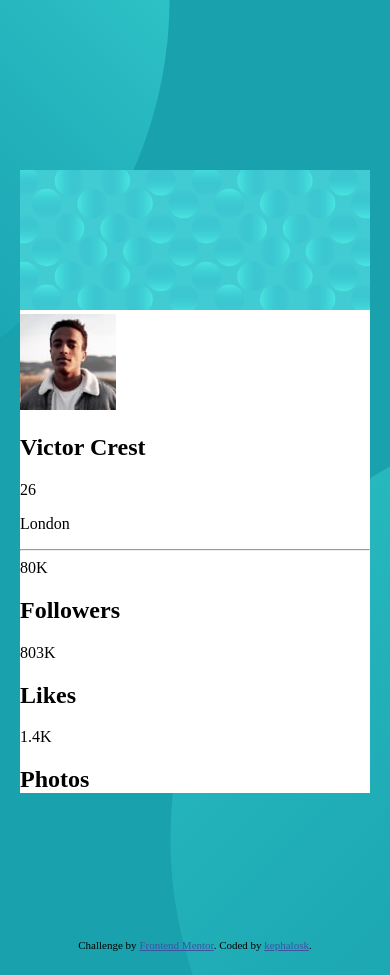
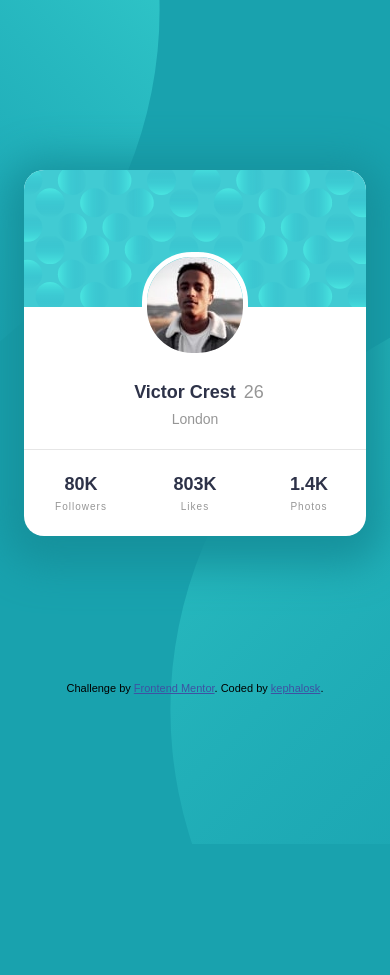
Before and after one commit to kephalosk/profile-card-component, a plain HTML site: page index.html in a window 390 px wide. After the commit the page ends 844 px from the top, so only its background shows below. Drawn offline with Linux system fonts and the light colour scheme; a web font is replaced by a local one.

Commit message:
add responsive design

```diff
--- a/index.html
+++ b/index.html
@@ -4,6 +4,7 @@
         <meta charset="UTF-8">
         <meta name="viewport" content="width=device-width, initial-scale=1.0">
         <link rel="icon" type="image/png" sizes="32x32" href="images/favicon-32x32.png">
+        <link rel="stylesheet" href="https://fonts.google.com/specimen/Kumbh+Sans">
         <title>kephalosk |</title>
         <style>
             .attribution {
@@ -16,8 +17,79 @@
             }
 
             .profileCard {
+                align-items: center;
                 background-color: hsl(0, 0%, 100%);
+                border-radius: 20px;
+                box-shadow: 0 10px 40px 20px hsl(185, 75%, 35%);
+                display: flex;
+                flex-direction: column;
                 margin: 146px 0;
+                max-width: 350px;
+                width: 100%;
+            }
+
+            .profileCardBackground {
+                border-radius: 20px 20px 0 0;
+                max-width: 350px;
+                width: 100%;
+            }
+
+            .profileCardBar {
+                align-items: center;
+                display: grid;
+                grid-template-columns: 1fr 1fr 1fr;
+                justify-content: center;
+            }
+
+            .profileCardBar label {
+                color: hsl(229, 23%, 23%);
+                font-size: 18px;
+                font-weight: bold;
+            }
+
+            .profileCardBarColumn {
+                align-items: center;
+                display: flex;
+                flex-direction: column;
+                justify-content: center;
+                margin: 16px 0;
+            }
+
+            .profileCardContent {
+                position: relative;
+                width: 100%;
+            }
+
+            .profileCardContentHeadline {
+                align-items: center;
+                display: flex;
+                flex-direction: row;
+            }
+
+            .profileCardContentHeadlineAge {
+                color: hsl(0, 0%, 59%);
+                font-size: 18px;
+            }
+
+            .profileCardPicture {
+                position: absolute;
+                top: 0%;
+                left: 50%;
+                transform: translate(-50%, -50%);
+                color: white;
+                padding: 20px 0;
+                border-radius: 10px;
+                z-index: 1;
+                text-align: center;
+            }
+
+            .profileCardPictureContent {
+                border: 5px solid hsl(0, 0%, 100%);
+                border-radius: 50px;
+            }
+
+            * {
+                box-sizing: border-box
             }
 
             body {
@@ -25,27 +97,63 @@
                 background-color: hsl(185, 75%, 39%);
                 background-image: url('images/bg-pattern-top.svg'), url('images/bg-pattern-bottom.svg');
                 background-size: 850px, 850px;
-                background-position: calc(50% - 450px) calc(50% - 490px), calc(50% + 400px) calc(50% + 350px);
+                background-position: calc(50% - 460px) calc(50% - 350px), calc(50% + 400px) calc(50% + 350px);
                 background-repeat: no-repeat;
                 display: flex;
                 flex-direction: column;
+                font-family: "Kumbh Sans",sans-serif;
                 justify-content: center;
                 margin: 24px;
-                position: relative;
+            }
+
+            h1 {
+                color: hsl(229, 23%, 23%);
+                font-size: 18px;
+                margin: 8px;
+            }
+
+            h2 {
+                color: hsl(0, 0%, 59%);
+                font-size: 10px;
+                font-weight: normal;
+                letter-spacing: 1px;
+                margin-top: 6px;
+            }
+
+            header {
+                align-items: center;
+                display: flex;
+                flex-direction: column;
+                margin-top: 67px;
+            }
+
+            hr {
+                background-color: hsl(0, 0%, 90%);
+                border: 0;
+                height: 1px;
+                width: 100%;
+            }
+
+            p {
+                color: hsl(0, 0%, 59%);
+                font-size: 14px;
+                margin-top: 0;
             }
         </style>
     </head>
     <body>
         <main>
             <div class="profileCard">
-                <img src="images/bg-pattern-card.svg" alt="background picture">
-                <div class="profileCardPicture">
-                    <img src="images/image-victor.jpg" alt="profile picture">
-                </div>
+                <img class="profileCardBackground" src="images/bg-pattern-card.svg" alt="background picture">
                 <section class="profileCardContent">
+                    <div class="profileCardPicture">
+                        <img class="profileCardPictureContent" src="images/image-victor.jpg" alt="profile picture">
+                    </div>
                     <header>
-                        <h1>Victor Crest</h1>
-                        <span>26</span>
+                        <div class="profileCardContentHeadline">
+                            <h1>Victor Crest</h1>
+                            <span class="profileCardContentHeadlineAge">26</span>
+                        </div>
                         <p>London</p>
                     </header>
                     <hr>
```
